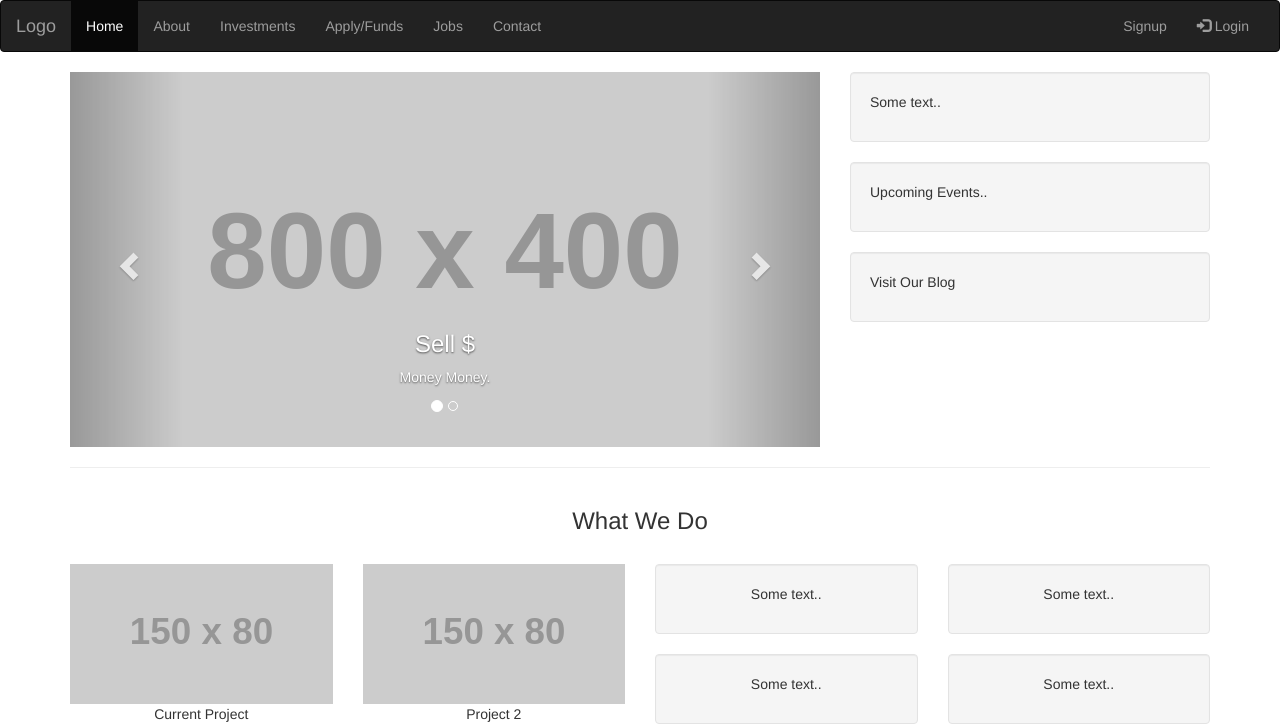
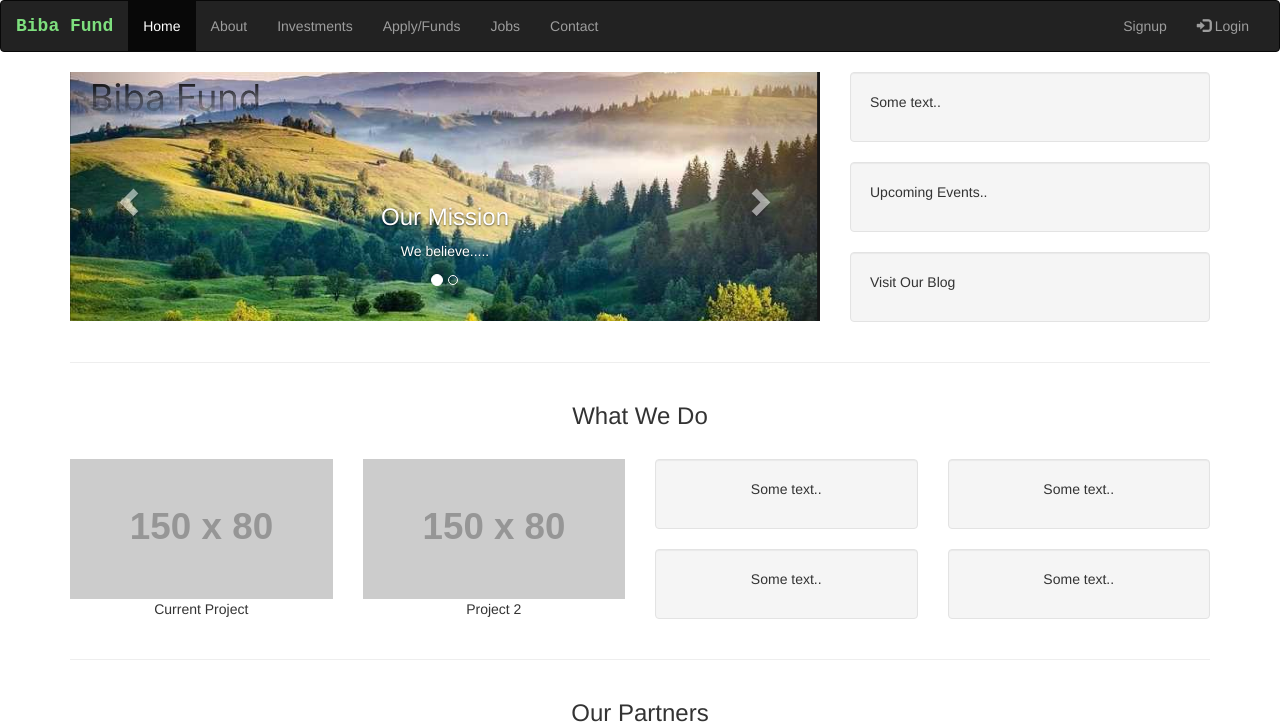
Before and after one commit to ruraliz/BibaFund, a Django app: page / in a window 1280 px wide. Shown: the top 725 px of the page. Run offline with Django 4.2, Linux system fonts and the light colour scheme; grey boxes labelled with a size stand in for pictures from a placeholder-image service; some libraries are stand-ins or nearby versions.

```diff
--- a/main_app/templates/index.html
+++ b/main_app/templates/index.html
@@ -38,7 +38,7 @@
         <span class="icon-bar"></span>
         <span class="icon-bar"></span>
       </button>
-      <a class="navbar-brand" href="#">Logo</a>
+      <a class="navbar-brand" href="/" style= "color:rgb(126, 223, 126); font-family:'Courier New', monospace; font-weight: bold">Biba Fund</a>
     </div>
     <div class="collapse navbar-collapse" id="myNavbar">
       <ul class="nav navbar-nav">
@@ -70,17 +70,17 @@
       <!-- Wrapper for slides -->
       <div class="carousel-inner" role="listbox">
         <div class="item active">
-          <img src="https://placehold.it/800x400?text=IMAGE" alt="Image">
+          <img src="static/bibafund.jpg" alt="Image">
           <div class="carousel-caption">
-            <h3>Sell $</h3>
-            <p>Money Money.</p>
+            <h3>Our Mission</h3>
+            <p>We believe.....</p>
           </div>
         </div>
 
         <div class="item">
-          <img src="https://placehold.it/800x400?text=Another Image Maybe" alt="Image">
+          <img src="static/bibaimg.jpg" alt="Image">
           <div class="carousel-caption">
-            <h3>More Sell $</h3>
+            <h3>Our Values</h3>
             <p>Lorem ipsum...</p>
           </div>
         </div>
```
Also changed, not shown: main_app/static/bibafund.jpg (added), main_app/static/bibaimage.jpg (added), main_app/static/bibaimg.jpg (added).
